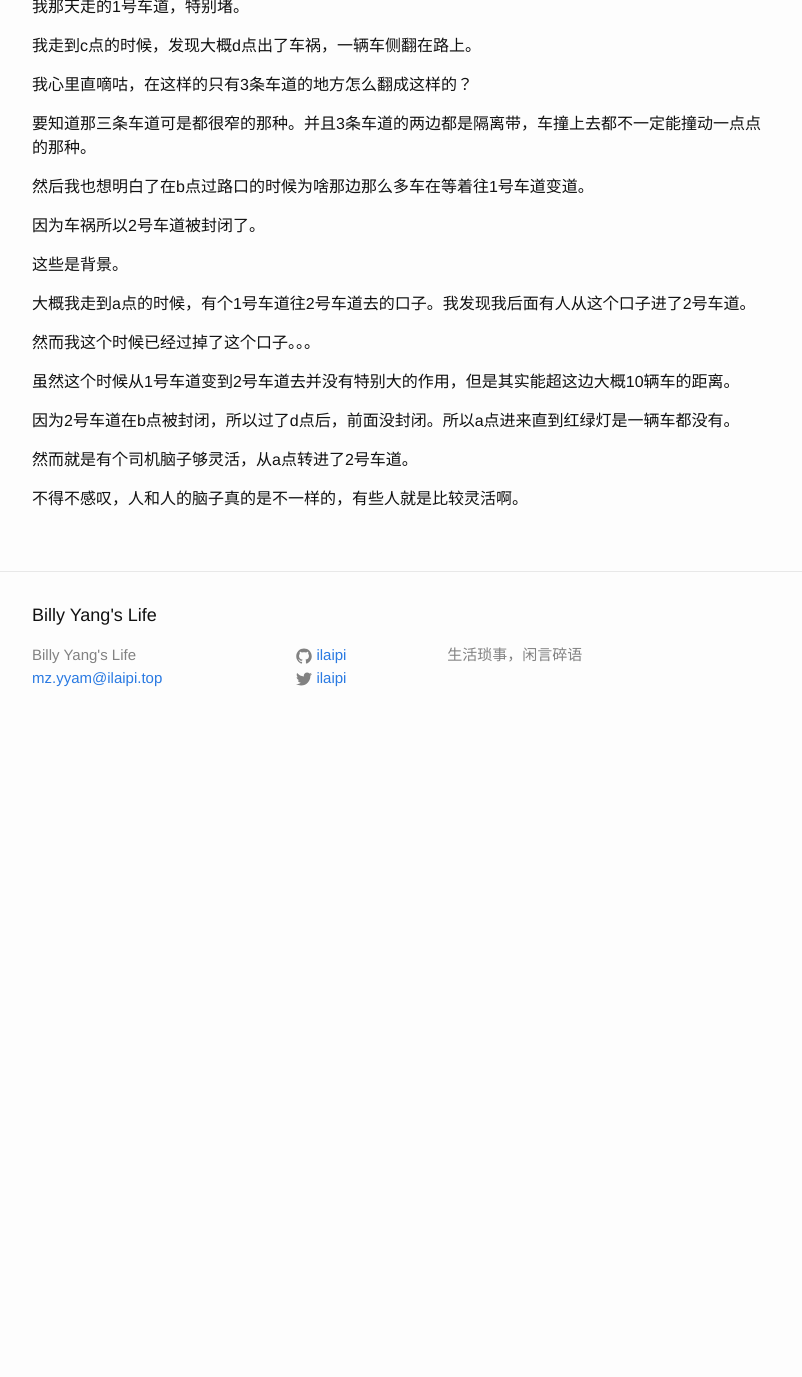
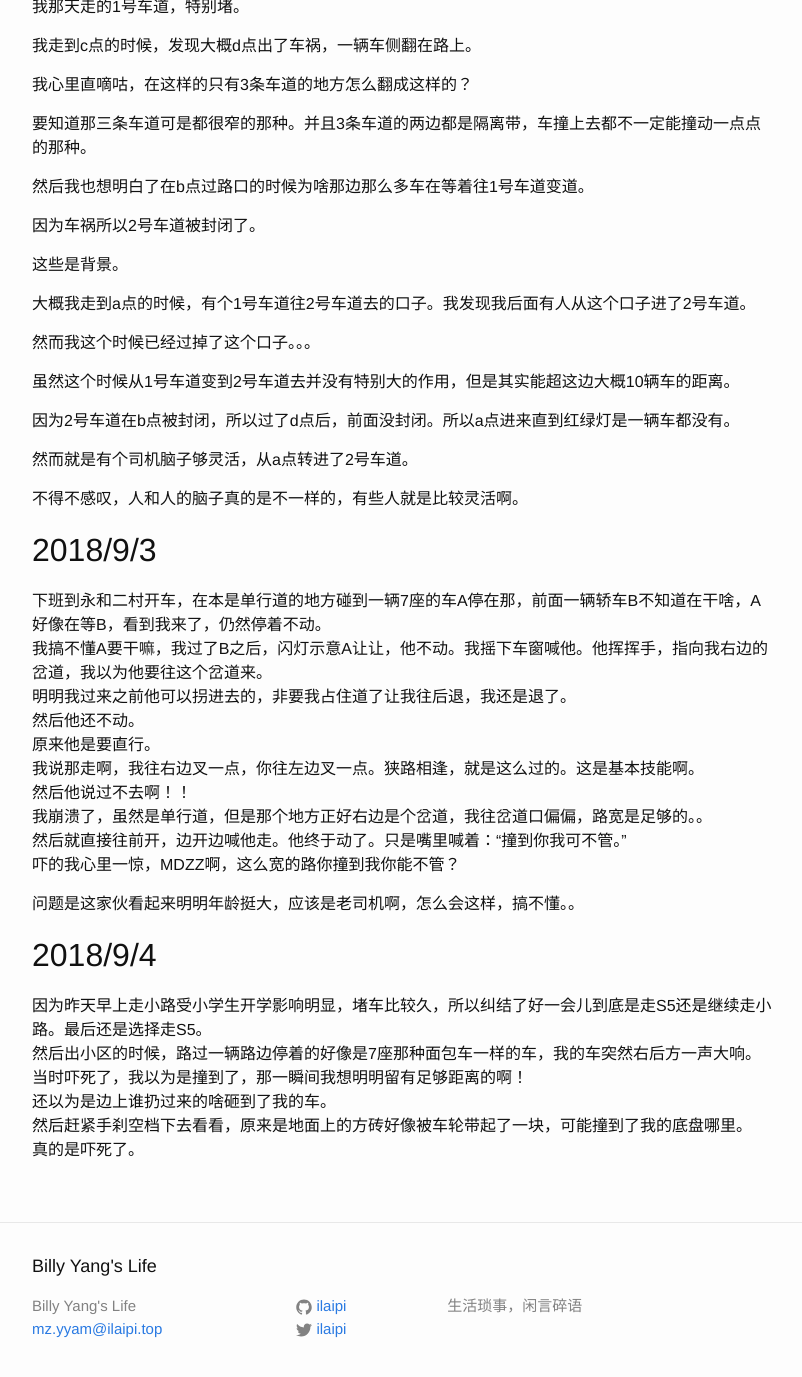
Before and after one commit to ipiali/ipiali.github.io, a Jekyll site: the page built from _posts/2018-08-09-朗行和我在路上.markdown, in a window 1280 px wide and 1400 px high, scrolled down 2320 px. Shown: the top 1377 px of the window, without its empty margins (238-1040 px from the left). Built offline with Jekyll 4.4.1, drawn with Linux system fonts in a browser that asks for light colours; before the commit the page ends 3069 px from its top, so only the background shows below that.

Commit message:
Update 2018-08-09-朗行和我在路上.markdown

```diff
--- a/_posts/2018-08-09-朗行和我在路上.markdown
+++ b/_posts/2018-08-09-朗行和我在路上.markdown
@@ -129,3 +129,25 @@ vvvvvvvvvvvvv 这是隔离带
 然而就是有个司机脑子够灵活，从a点转进了2号车道。
 
 不得不感叹，人和人的脑子真的是不一样的，有些人就是比较灵活啊。
+
+## 2018/9/3
+下班到永和二村开车，在本是单行道的地方碰到一辆7座的车A停在那，前面一辆轿车B不知道在干啥，A好像在等B，看到我来了，仍然停着不动。
+我搞不懂A要干嘛，我过了B之后，闪灯示意A让让，他不动。我摇下车窗喊他。他挥挥手，指向我右边的岔道，我以为他要往这个岔道来。
+明明我过来之前他可以拐进去的，非要我占住道了让我往后退，我还是退了。
+然后他还不动。
+原来他是要直行。
+我说那走啊，我往右边叉一点，你往左边叉一点。狭路相逢，就是这么过的。这是基本技能啊。
+然后他说过不去啊！！
+我崩溃了，虽然是单行道，但是那个地方正好右边是个岔道，我往岔道口偏偏，路宽是足够的。。
+然后就直接往前开，边开边喊他走。他终于动了。只是嘴里喊着：“撞到你我可不管。”
+吓的我心里一惊，MDZZ啊，这么宽的路你撞到我你能不管？
+
+问题是这家伙看起来明明年龄挺大，应该是老司机啊，怎么会这样，搞不懂。。
+
+## 2018/9/4
+因为昨天早上走小路受小学生开学影响明显，堵车比较久，所以纠结了好一会儿到底是走S5还是继续走小路。最后还是选择走S5。
+然后出小区的时候，路过一辆路边停着的好像是7座那种面包车一样的车，我的车突然右后方一声大响。
+当时吓死了，我以为是撞到了，那一瞬间我想明明留有足够距离的啊！
+还以为是边上谁扔过来的啥砸到了我的车。
+然后赶紧手刹空档下去看看，原来是地面上的方砖好像被车轮带起了一块，可能撞到了我的底盘哪里。
+真的是吓死了。
```
